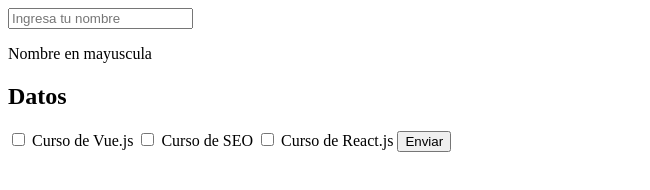
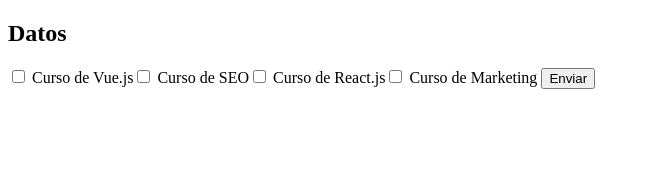
Before and after one commit to YovanyOcampo/curso-vuejs, a plain HTML site: page index.html in a window 1280 px wide. Shown: the whole page, without its empty margins (0-650 px from the left). Drawn offline with nearby package versions, Linux system fonts and the light colour scheme.

Commit message:
listar elementos

```diff
--- a/index.html
+++ b/index.html
@@ -8,30 +8,32 @@
 </head>
 <body>
     <div id="app">
-        <template v-if="mostrar">
-            <div v-show="mostrar2">
+        <!-- <template v-if="mostrar"> -->
+            <!-- <div v-show="mostrar2"> -->
                 <!-- <button v-on:click="incrementar">Incrementar</button>
                 <button @click="contador--">Decrementar</button> -->
                 <!-- <h1>{{titulo | uppercase}}</h1>
                 <h2>{{subtitulo | lowercase | uppercase}}</h2> -->
                 <!-- <a v-bind:href="url" target="_blank">Ir a {{pagina}}</a>   -->
                 <!-- Contador: {{contador}} -->
-                <input type="text" name="name"
+                <!-- <input type="text" name="name"
                         placeholder="Ingresa tu nombre"
                         v-model="name">
-                <p>Nombre en mayuscula {{name | uppercase}}</p>
+                <p>Nombre en mayuscula {{name | uppercase}}</p> -->
                 <form v-on:submit.prevent="submit" action="" method="GET">
                     <h2>Datos</h2>
-                    <input v-model="cursos" type="checkbox" id="vue" value="vue">
-                    <label for="vue">Curso de Vue.js</label>
-                    <input v-model="cursos" type="checkbox" id="seo" value="seo">
-                    <label for="seo">Curso de SEO</label>
-                    <input v-model="cursos" type="checkbox" id="react" value="react">
-                    <label for="react">Curso de React.js</label>
+                    <template v-for="curso in cursos">
+                        <input v-model="cursosSeleccionados" type="checkbox" v-bind:id="curso.value" v-bind:value="curso.value">
+                        <label v-bind:for="curso.value">Curso de {{curso.nombre}}</label>
+                        <!-- <input v-model="cursos" type="checkbox" id="seo" value="seo">
+                        <label for="seo">Curso de SEO</label>
+                        <input v-model="cursos" type="checkbox" id="react" value="react">
+                        <label for="react">Curso de React.js</label> -->
+                    </template>
                     <button type="submit">Enviar</button>
                 </form>
-            </div>
-        </template>
+            <!-- </div> -->
+        <!-- </template> -->
     </div>
     <script src="https://cdn.jsdelivr.net/npm/vue/dist/vue.js"></script>
     <script type="text/javascript">
@@ -47,7 +49,13 @@
                 mostrar2: true,
                 titulo: 'Este es mi titulo',
                 subtitulo: 'Este es mi subtitulo',
-                cursos: []
+                cursos: [
+                    {nombre: 'Vue.js', value: 'vue'},
+                    {nombre: 'SEO', value: 'seo'},
+                    {nombre: 'React.js', value: 'react'},
+                    {nombre: 'Marketing', value: 'marketing'}
+                ],
+                cursosSeleccionados: []
             },
             filters: {
                 uppercase: function(str) {
@@ -66,7 +74,7 @@
                 },
                 submit: function() {
                     console.log("On submit method");
-                    console.log(this.cursos);
+                    console.log(this.cursosSeleccionados);
                 }
             }
         })
```
